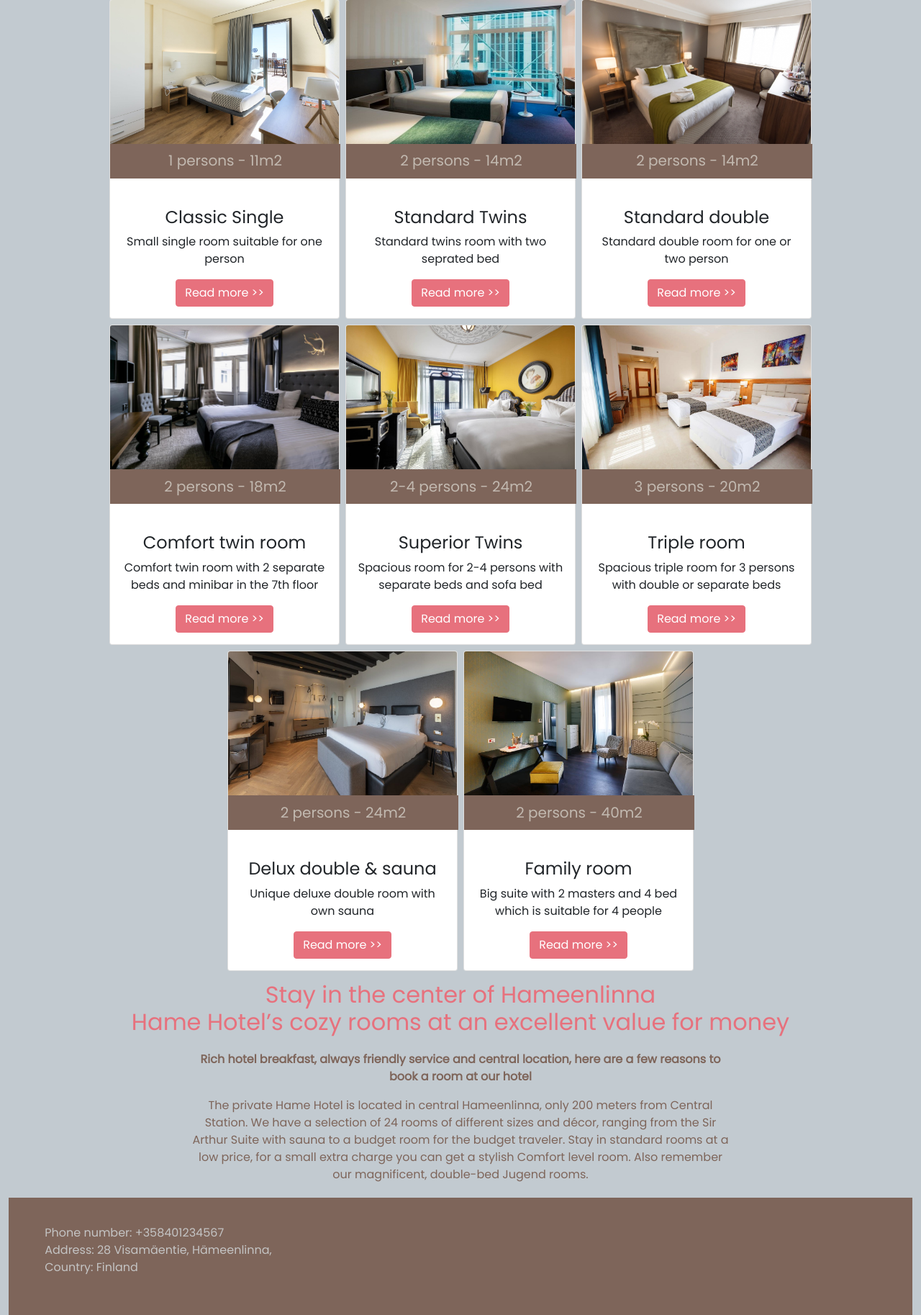
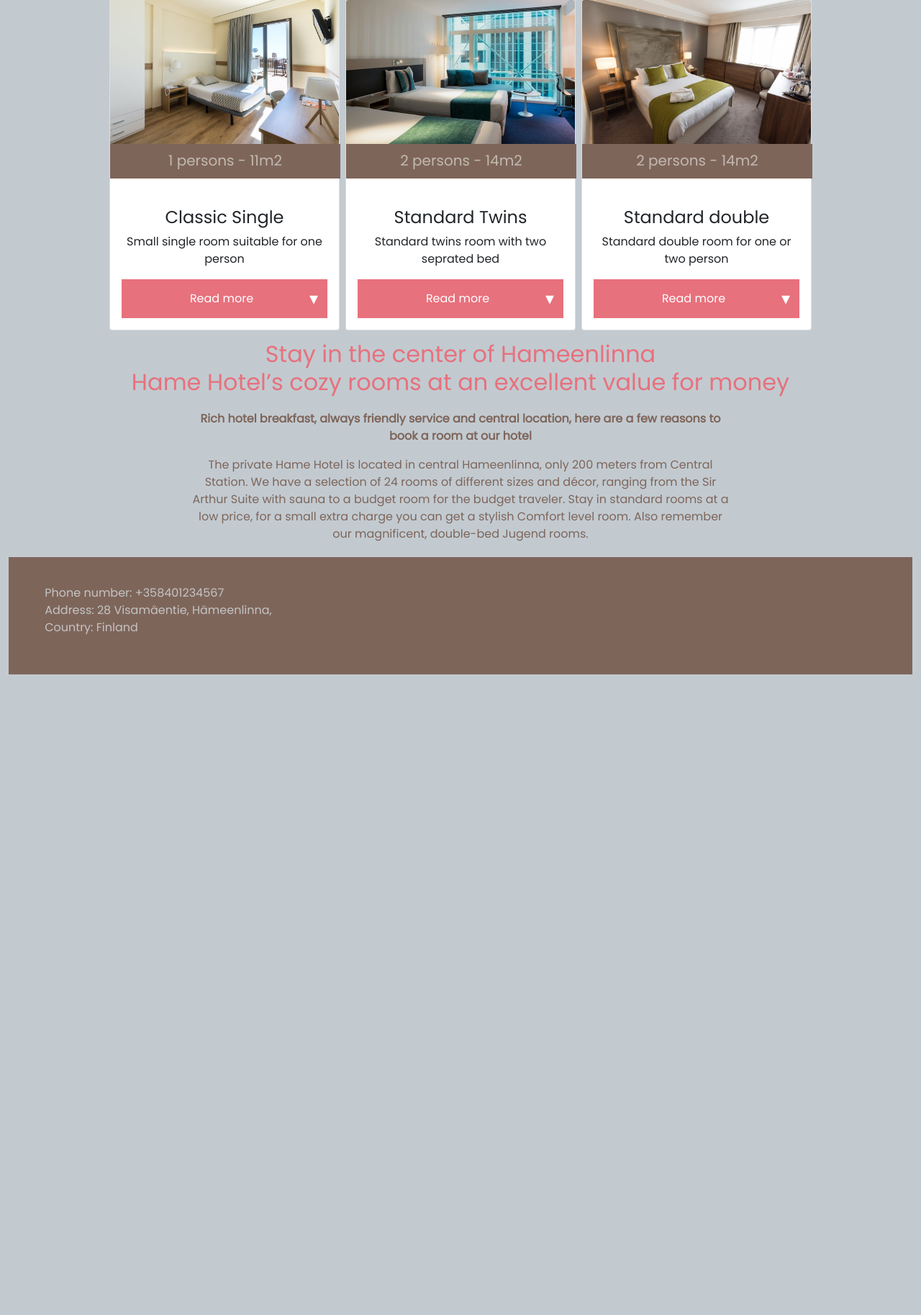
Before and after one commit to masterSamu/team2-Project, a PHP site: page /rooms_hossein.html in a window 1280 px wide. Shown: the part 565-2392 px from the top of the page at 72% size. After the commit the page ends 1502 px from the top, so only its background shows below. Run offline with PHP 8.4, Linux system fonts and the light colour scheme.

Commit message:
Create collapse for rooms
change their button to collapse version but i think we should revise about this and use the collapse somewhere else.
But it works. :))

```diff
--- a/web/Default.css
+++ b/web/Default.css
@@ -44,17 +44,41 @@ nav {
     border-color: #E7717D;
 }
 
-.btn-primary{
+.accordion__button{
     background-color: #E7717D;
-    border-color:#E7717D;
+    border: none;
     color: #ffffff;
+    width: 100%;
+    padding: 15px;
+    transition: backgroung 0.2s;
 }
-.btn-primary:hover{
+.accordion__button::after{
+    content: '\25be';
+    float: right;
+    transform: scale(1.5);
+
+}
+.accordion__button:hover{
     background-color: #ffffff;
     border-color:#E7717D;
     color: #E7717D;
 }
+.accordion__button--active{
+    background-color: #ffffff;
+    color: #E7717D;
+    border-color:#E7717D;
+}
+.accordion__button--active::after{
+    content:'\25b4';
+}
+.accordian__content{
+    overflow: hidden;
+    max-height: 0;
+    transition: max-height 0.5s;
 
+    padding: 0px 10PX;
+    margin: 0px auto;
+}
 
 /* Footer */
 
--- a/web/rooms_hossein.html
+++ b/web/rooms_hossein.html
@@ -79,7 +79,13 @@
                     <p><br></p>
                     <h4 class="card-text">Classic Single</h4>
                     <p>Small single room suitable for one person</p>
-                    <a href="#" class="btn btn-primary">Read more >></a>
+                    <div class="accordion">
+                      <button type="button" class="accordion__button">Read more</button>
+                      <div id="collapse-classicsingle" class="accordian__content">
+                        <p><br>Lorem ipsum dolor sit amet consectetur adipisicing elit. Tempore sed temporibus molestiae, consequatur deserunt molestias nostrum itaque harum
+                          sapiente voluptatum nisi eveniet. Facere, quibusdam eius fugit asperiores quidem pariatur! Et?</p>
+                      </div>
+                    </div>
                   </div>
                 </div>
 
@@ -91,7 +97,13 @@
                     <p><br></p>
                     <h4 class="card-text">Standard Twins</h4>
                     <p>Standard twins room with two seprated bed</p>
-                    <a href="#" class="btn btn-primary">Read more >></a>
+                    <div class="accordion">
+                      <button type="button" class="accordion__button">Read more</button>
+                      <div id="collapse-classicsingle" class="accordian__content">
+                        <p><br>Lorem ipsum dolor sit amet consectetur adipisicing elit. Tempore sed temporibus molestiae, consequatur deserunt molestias nostrum itaque harum
+                          sapiente voluptatum nisi eveniet. Facere, quibusdam eius fugit asperiores quidem pariatur! Et?</p>
+                      </div>
+                    </div>
                   </div>
                 </div>
 
@@ -103,65 +115,15 @@
                     <p><br></p>
                     <h4 class="card-text">Standard double</h4>
                     <p>Standard double room for one or two person</p>
-                    <a href="#" class="btn btn-primary">Read more >></a>
+                    <div class="accordion">
+                      <button type="button" class="accordion__button">Read more</button>
+                      <div id="collapse-classicsingle" class="accordian__content">
+                        <p><br>Lorem ipsum dolor sit amet consectetur adipisicing elit. Tempore sed temporibus molestiae, consequatur deserunt molestias nostrum itaque harum
+                          sapiente voluptatum nisi eveniet. Facere, quibusdam eius fugit asperiores quidem pariatur! Et?</p>
+                      </div>
+                    </div>
                   </div>
                 </div>
-
-                <div class="card h-100 mx-1 my-1" style="width: 20rem;">
-                  <img src="images/04 - comfort twin room - hame hotel.GIF" class="card-img-top" alt="Comfort twin room with 2 separate beds and minibar in the 7th floor" height=200px>
-                  <div class="card-body">
-                    <h5 class="card-title">2 persons - 18m2</h5>
-                    <p><br></p>
-                    <h4 class="card-text">Comfort twin room</h4>
-                    <p>Comfort twin room with 2 separate beds and minibar in the 7th floor</p>
-                    <a href="#" class="btn btn-primary">Read more >></a>
-                  </div>
-                </div>
-
-                <div class="card h-100 mx-1 my-1" style="width: 20rem;">
-                  <img src="images/05 - superior twins - hame hotel.GIF" class="card-img-top" alt="Spacious room for 2-4 persons with separate beds and sofa bed" height=200px>
-                  <div class="card-body">
-                    <h5 class="card-title">2-4 persons - 24m2</h5>
-                    <p><br></p>
-                    <h4 class="card-text">Superior Twins</h4>
-                    <p>Spacious room for 2-4 persons with separate beds and sofa bed</p>
-                    <a href="#" class="btn btn-primary">Read more >></a>
-                  </div>
-                </div>
-
-                <div class="card h-100 mx-1 my-1" style="width: 20rem;">
-                  <img src="images/06 - triple room - hame hotel.GIF" class="card-img-top" alt="Spacious triple room for 3 persons with double or separate beds" height=200px>
-                  <div class="card-body">
-                    <h5 class="card-title">3 persons - 20m2</h5>
-                    <p><br></p>
-                    <h4 class="card-text">Triple room</h4>
-                    <p>Spacious triple room for 3 persons with double or separate beds</p>
-                    <a href="#" class="btn btn-primary">Read more >></a>
-                  </div>
-                </div>
-
-
-                <div class="card h-100 mx-1 my-1" style="width: 20rem;">
-                  <img src="images/07 - deluxe double with sauna - hame hotel.GIF" class="card-img-top" alt="Unique deluxe double room with own sauna" height=200px>
-                  <div class="card-body">
-                    <h5 class="card-title">2 persons - 24m2</h5>
-                    <p><br></p>
-                    <h4 class="card-text">Delux double & sauna</h4>
-                    <p>Unique deluxe double room with own sauna</p>
-                    <a href="#" class="btn btn-primary">Read more >></a>
-                  </div>
-                </div>
-
-                <div class="card h-100 mx-1 my-1" style="width: 20rem;">
-                    <img src="images/08 - family suite - hame hotel.gif" class="card-img-top" alt="Big suite with 2 masters and 4 bed which is suitable for 4 people" height=200px>
-                    <div class="card-body">
-                      <h5 class="card-title">2 persons - 40m2</h5>
-                      <p><br></p>
-                      <h4 class="card-text">Family room</h4>
-                      <p>Big suite with 2 masters and 4 bed which is suitable for 4 people</p>
-                      <a href="#" class="btn btn-primary">Read more >></a>
-                    </div>
-                  </div>
 
             </div><!------------ end of using flexbox------------->
 
@@ -173,6 +135,7 @@
               </b></p>
               <p>The private Hame Hotel is located in central Hameenlinna, only 200 meters from Central Station. We have a selection of 24 rooms of different sizes and décor, ranging from the Sir Arthur Suite with sauna to a budget room for the budget traveler. Stay in standard rooms at a low price, for a small extra charge you can get a stylish Comfort level room. Also remember our magnificent, double-bed Jugend rooms.</p>
             </div>
+
         </main>
         <div class="row">
             <div class="col-md-12">
@@ -185,7 +148,25 @@
                 </footer>
             </div>
 
-              <script src="https://cdn.jsdelivr.net/npm/bootstrap@5.0.0-beta1/dist/js/bootstrap.bundle.min.js" integrity="sha384-ygbV9kiqUc6oa4msXn9868pTtWMgiQaeYH7/t7LECLbyPA2x65Kgf80OJFdroafW" crossorigin="anonymous"></script>
+              <script src="https://cdn.jsdelivr.net/npm/bootstrap@5.0.0-beta1/dist/js/bootstrap.bundle.min.js" integrity="sha384-ygbV9kiqUc6oa4msXn9868pTtWMgiQaeYH7/t7LECLbyPA2x65Kgf80OJFdroafW" crossorigin="anonymous">-->
+              </script>
+              <script>
+              /* js code - for collapse */
+                document.querySelectorAll('.accordion__button').forEach(button=>{
+                  button.addEventListener('click' , () =>{
+                    const accordianContent = button.nextElementSibling;
+
+                    button.classList.toggle('accordion__button--active');
+
+                    if(button.classList.contains('accordion__button--active')) {
+                      accordianContent.style.maxHeight = accordianContent.scrollHeight +'px';
+                    } else {
+                      accordianContent.style.maxHeight = 0 ;
+                    }
+                  });
+                });
+                /* end of js code  - for collapse */
+              </script>
         </div>
       </div> <!--end of container-->
     </body>
```
